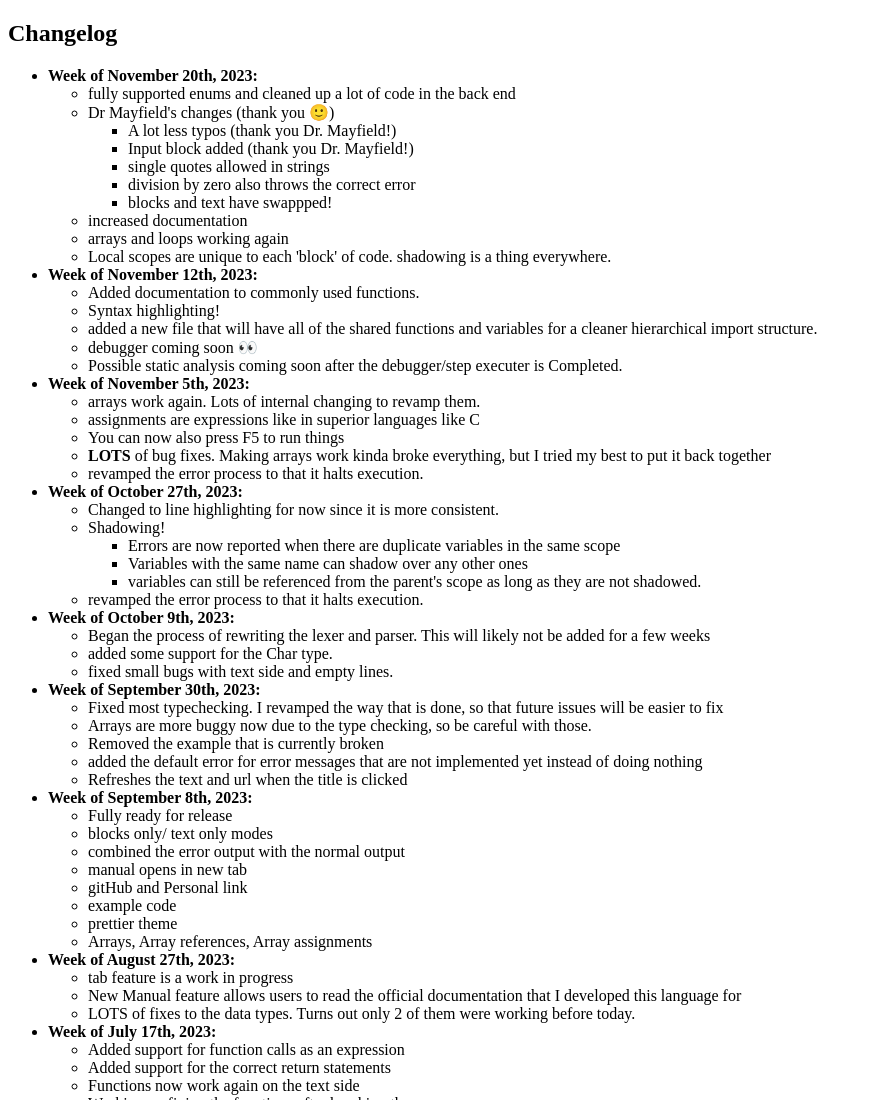
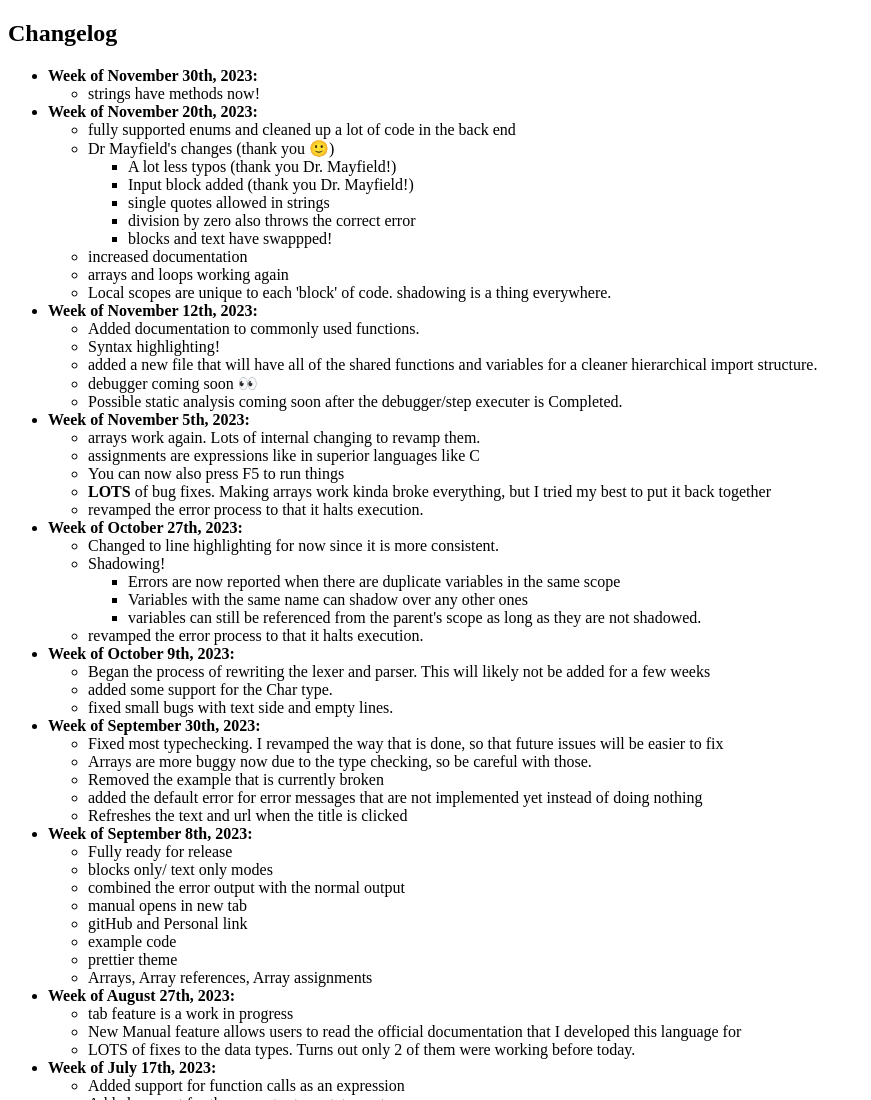
Before and after one commit to sauppb/praxly, a plain HTML site: page changelog.html in a window 1280 px wide. Shown: the top 1100 px of the page, without its empty margins (0-871 px from the left). Drawn offline with Linux system fonts and the light colour scheme.

Commit message:
deploy: f44970a0198470f2a550cab2c4c28e554867fb71

```diff
--- a/changelog.html
+++ b/changelog.html
@@ -9,6 +9,13 @@
 <body>
   <h2>Changelog</h2>
   <ul>
+    <li>
+      <strong>Week of November 30th, 2023:</strong>
+      <ul>
+        <li>strings have methods now!</li>
+
+      </ul>
+    </li>
     <li>
       <strong>Week of November 20th, 2023:</strong>
       <ul>
```
Also changed, not shown: index.html (+1 -1 lines).
